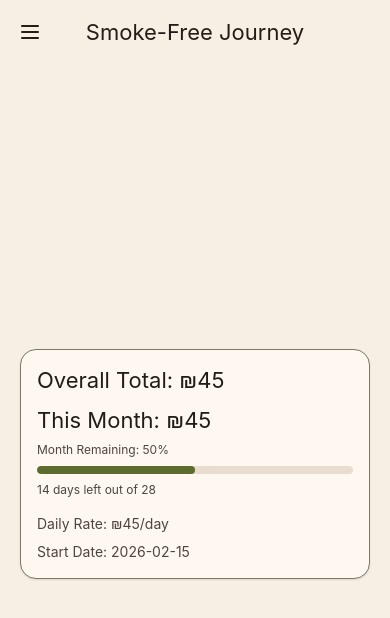
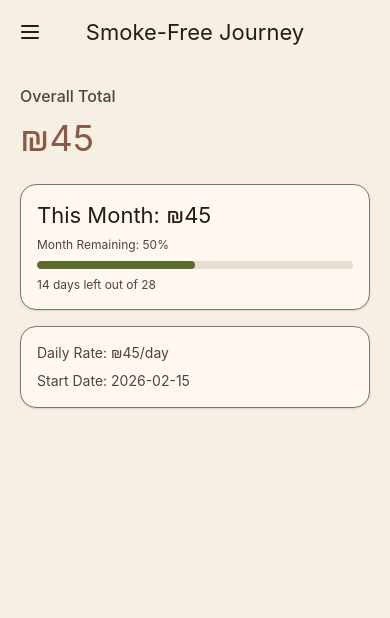
Before and after one commit to Vaidas737/VKSmokeQuit, a React Native app: screen / in a window 390 px wide. Shown: the top 618 px of the page. Built offline with nearby package versions, Linux system fonts and the light colour scheme.

Commit message:
main screen refactor

```diff
--- a/src/screens/HomeScreen.tsx
+++ b/src/screens/HomeScreen.tsx
@@ -81,9 +81,19 @@ export function HomeScreen() {
   return (
     <ScreenContainer>
       <View style={styles.content}>
+        <View style={{marginBottom: theme.spacing[24]}}>
+          <AppText color="onSurfaceVariant" variant="titleMedium">
+            Overall Total
+          </AppText>
+          <AppText
+            color="primary"
+            style={{marginTop: theme.spacing[8]}}
+            variant="displaySmall">
+            ₪{totals.overall}
+          </AppText>
+        </View>
         <AppCard>
-          <AppText variant="titleLarge">Overall Total: ₪{totals.overall}</AppText>
-          <AppText style={{marginTop: theme.spacing[12]}} variant="titleLarge">
+          <AppText variant="titleLarge">
             This Month: ₪{totals.monthly}
           </AppText>
           <AppText
@@ -103,7 +113,9 @@ export function HomeScreen() {
             variant="bodySmall">
             {monthRemaining.daysLeft} {daysLabel} left out of {monthRemaining.daysInMonth}
           </AppText>
-          <AppText color="onSurfaceVariant" style={{marginTop: theme.spacing[16]}}>
+        </AppCard>
+        <AppCard style={{marginTop: theme.spacing[16]}}>
+          <AppText color="onSurfaceVariant">
             Daily Rate: ₪{dailyAmount}/day
           </AppText>
           <AppText color="onSurfaceVariant" style={{marginTop: theme.spacing[8]}}>
@@ -118,6 +130,6 @@ export function HomeScreen() {
 const styles = StyleSheet.create({
   content: {
     flex: 1,
-    justifyContent: 'center',
+    justifyContent: 'flex-start',
   },
 });
```
Also changed, not shown: 2 other files (tests, documents, lock files or other folders).
